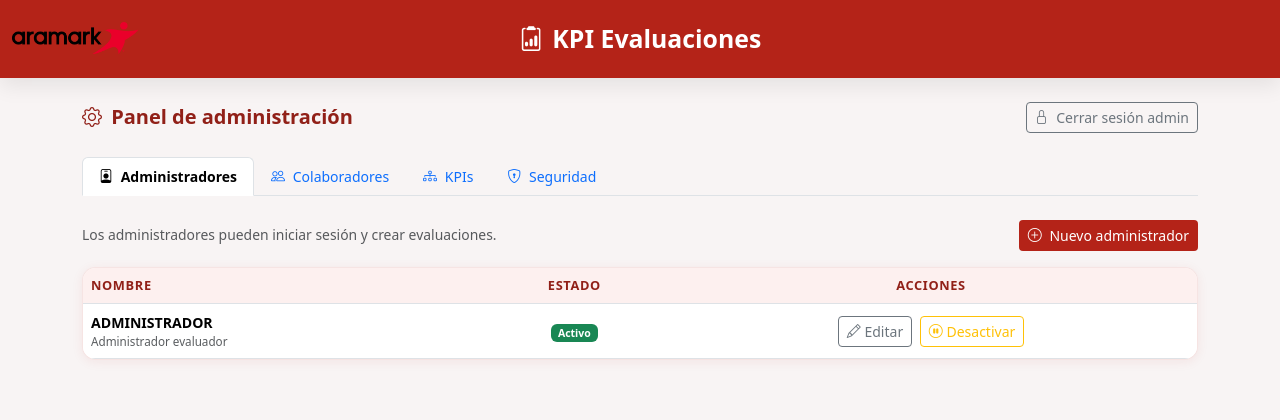
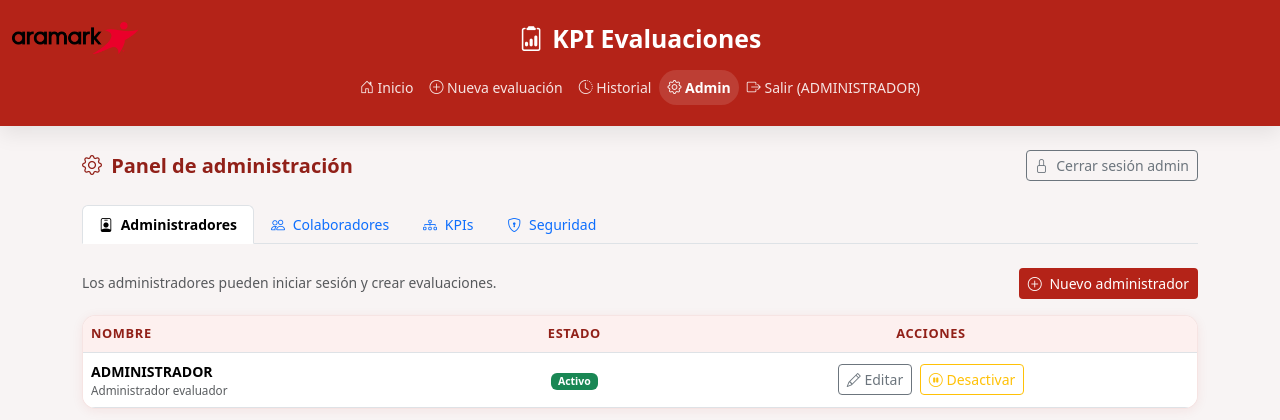
Before and after one commit to Javier-9690/KPIinterno, a Flask app: page /admin in a window 1280 px wide. Shown: the top 420 px of the page. Run offline with Flask 3, Linux system fonts and the light colour scheme; the visitor is signed in with stand-in values (Sample User, id 1).

Commit message:
Add files via upload

```diff
--- a/templates/base.html
+++ b/templates/base.html
@@ -25,7 +25,7 @@
 {% endwith %}
 
 {% if ev is defined and ev %}
-<nav class="navbar app-navbar">
+<nav class="navbar navbar-expand-lg app-navbar">
   <div class="container-fluid app-navbar-shell">
     <div class="app-brand-row">
       <div class="app-brand-side app-brand-left logo-slot logo-slot-left">
```
